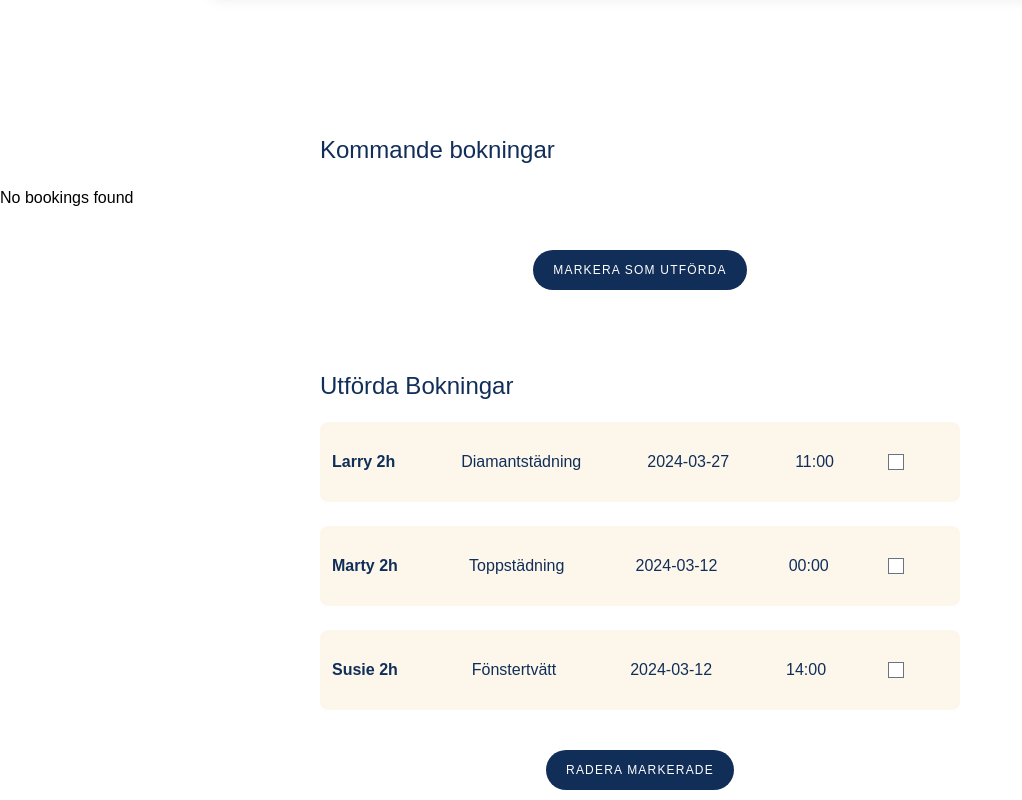
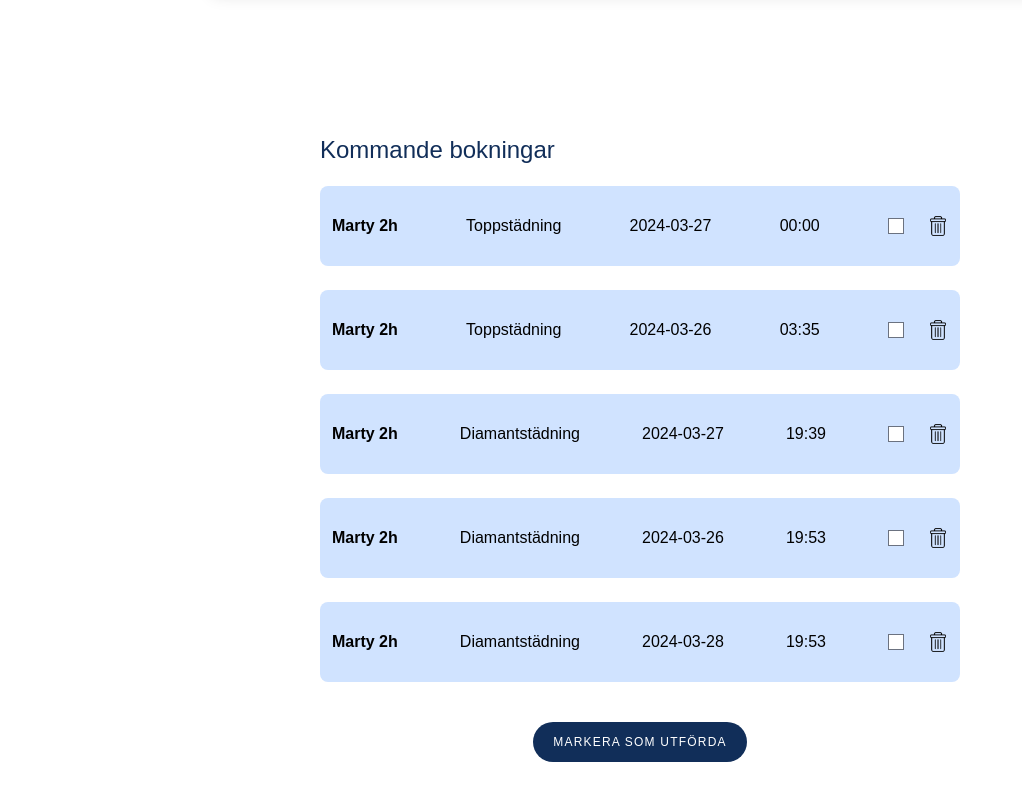
Before and after one commit to varamara/cleaning-service, a React (Vite) app in the folder cleaning-service-js-2/: page /booking in a window 1280 px wide. Shown: the part 720-1520 px from the top of the page, without its empty margins (0-1022 px from the left). Built offline with nearby package versions, Linux system fonts and the light colour scheme; data requests are answered from the project's data file; a web font is replaced by a local one.

Commit message:
Add new booking and fix future bookings display

```diff
--- a/cleaning-service-js-2/db.json
+++ b/cleaning-service-js-2/db.json
@@ -131,6 +131,16 @@
       "grade": "Diamantstädning",
       "cleaner": "Marty",
       "status": false
+    },
+    {
+      "id": "e21e2a8b-c290-4231-923f-2c9c90c795c3",
+      "userId": "6511e950-945c-4c43-bc30-9f20e9895b8f",
+      "customer": "6511e950-945c-4c43-bc30-9f20e9895b8f",
+      "date": "2024-03-30T10:37:08.000Z",
+      "time": "14:37",
+      "grade": "Toppstädning",
+      "cleaner": "Susie",
+      "status": true
     }
   ]
 }
--- a/cleaning-service-js-2/src/components/bookingpagecomponents/bookinginfosection/FutureBookings.tsx
+++ b/cleaning-service-js-2/src/components/bookingpagecomponents/bookinginfosection/FutureBookings.tsx
@@ -80,10 +80,9 @@ const FutureBookings: React.FC = () => {
       <h2 className="text-2xl text-primaryBlue justify-center w-1/2 mx-auto mb-5">
         Kommande bokningar
       </h2>
-      {currentUser ? (
-        currentUser.bookings.map((book) => {
-          if (book.status === false) {
-            return (
+      {bookings.map((book) => {
+        if (book.status === false) {
+          return (
               <div className="" key={book.id}>
                 <ul className="bg-secondaryBlue flex justify-center items-center mx-auto rounded-lg mb-6 text-xs md:text-base lg:text-md w-5/6 md:w-3/4 lg:w-3/6 min-h-20">
                   <li className="flex-grow m-3 font-semibold ">
@@ -105,15 +104,8 @@ const FutureBookings: React.FC = () => {
                 </ul>
               </div>
             );
-          } else {
-            return (
-              <p key={book.id}>Inga bokningar...</p>
-            );
           }
-        })
-      ) : (
-        <p>No bookings found</p>
-      )}
+        })}
       <div className="flex justify-center mx-auto mt-10">
         <PrimaryButton
           buttonText="MARKERA SOM UTFÖRDA"
--- a/cleaning-service-js-2/src/contexts/bookingContext/BookingProvider.tsx
+++ b/cleaning-service-js-2/src/contexts/bookingContext/BookingProvider.tsx
@@ -8,6 +8,7 @@ import axios from "axios";
 // TODO med CSS, landingpage och bookingpage -- Fixat startsidan så det ser bättre ut, utveckla senare om det finns tid
 // TODO så man kommer till mina sidor via url mina-sidor när man är inloggad --- Mikah
 // TODO så att man bara kan välja halvtimmar inte minuter i bokningsformuläret
+// Hur gör man så att bokningen som görs kopplas till currentUser
 
 
 
```
